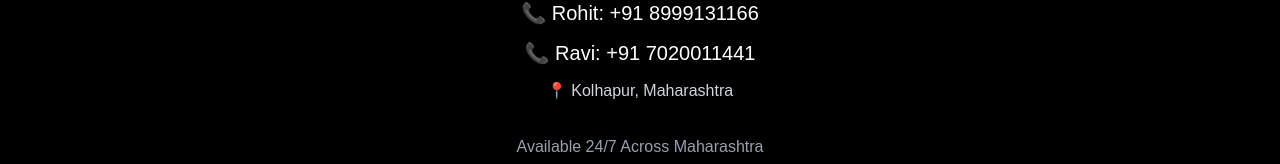
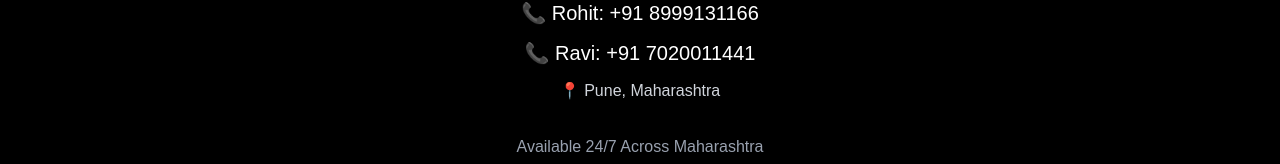
Before and after one commit to vishwayaligod-ui/r-bouncers, a Next.js app: page / in a window 1280 px wide. Shown: the part 7869-8033 px from the top of the page. Built offline with nearby package versions, Linux system fonts and the light colour scheme.

Commit message:
Updated Contact location

```diff
--- a/app/page.tsx
+++ b/app/page.tsx
@@ -676,7 +676,7 @@ export default function Home() {
   </p>
 
   <p className="text-gray-300 mb-8">
-    📍 Kolhapur, Maharashtra
+    📍 Pune, Maharashtra
   </p>
 <p className="text-gray-400 mb-4">
   Available 24/7 Across Maharashtra
```
